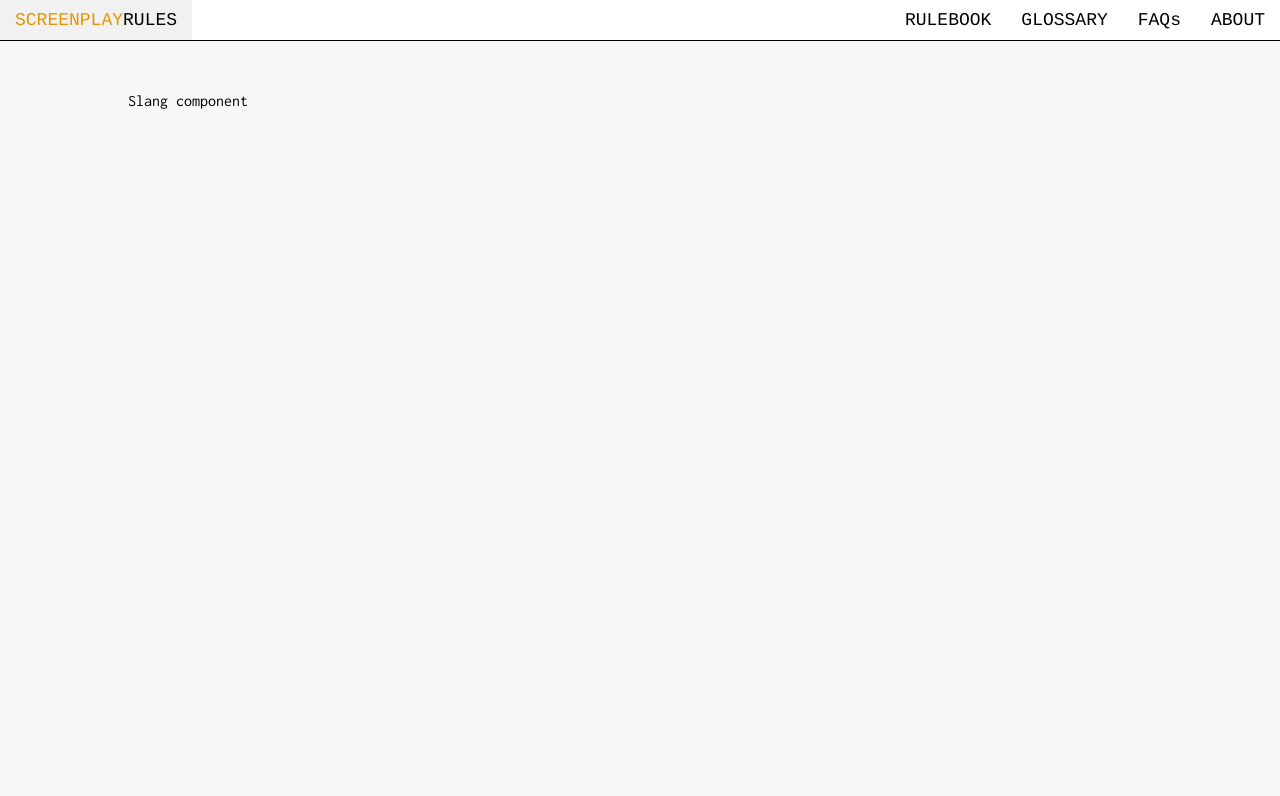
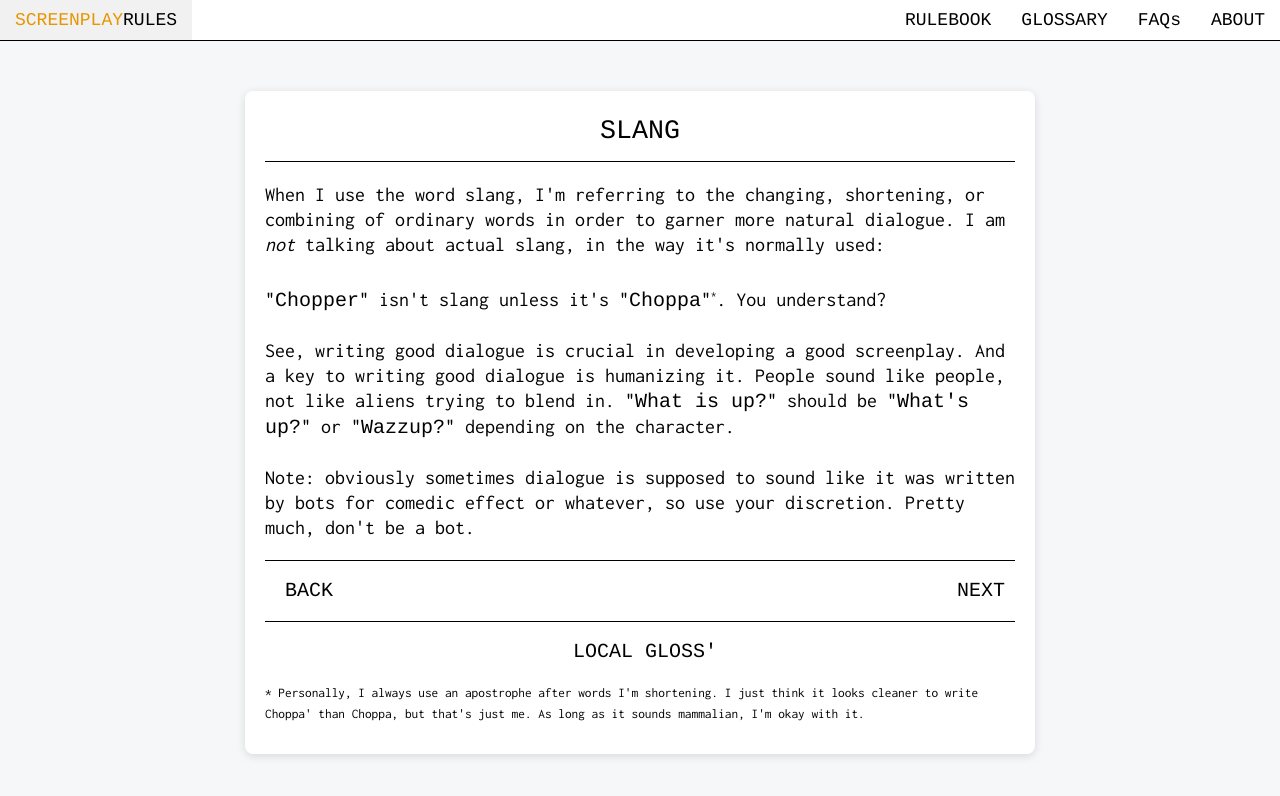
Before and after one commit to Yehuda-Edelstein/screenplayrules, a React (Create React App) app: page /screentour/slang in a window 1280 px wide. Shown: the top 796 px of the page. Built offline with nearby package versions, Linux system fonts and the light colour scheme.

Commit message:
slang component updated

```diff
--- a/src/components/main/screentour/components/extras/slang/index.js
+++ b/src/components/main/screentour/components/extras/slang/index.js
@@ -2,8 +2,29 @@ import React from 'react';
 
 function Slang(props) {
     return (
-        <div>
-            Slang component
+        <div className='container'>
+            <div className='blogHeader'>SLANG</div>
+            <div className='blogText'>
+                When I use the word slang, I'm referring to the changing, shortening, or combining of ordinary words in order to garner more natural dialogue. I am <span id='italic'>not</span> talking about actual slang, in the way it's normally used:
+            <br></br>
+            <br></br>
+                "<span id='courrier'>Chopper</span>" isn't slang unless it's "<span id='courrier'>Choppa</span>"<sup>*</sup>. You understand?
+            <br></br>
+            <br></br>
+                See, writing good dialogue is crucial in developing a good screenplay. And a key to writing good dialogue is humanizing it. People sound like people, not like aliens trying to blend in. "<span id='courrier'>What is up?</span>" should be "<span id='courrier'>What's up?</span>" or "<span id='courrier'>Wazzup?</span>" depending on the character.
+            <br></br>
+            <br></br>
+                Note: obviously sometimes dialogue is supposed to sound like it was written by bots for comedic effect or whatever, so use your discretion. Pretty much, don't be a bot.
+            </div>
+            <div className='blogFooter'>
+                <a href="flashbacks" id='courrier'>NEXT</a>
+                <a href="textdecoration" id='courrier'>BACK</a>
+            </div>
+            <div className='localGlossary'>
+                <div className='localGlossaryHeader'>LOCAL GLOSS'</div>
+            <br></br>
+                <span className='localGlossaryFooter'>* Personally, I always use an apostrophe after words I'm shortening. I just think it looks cleaner to write Choppa' than Choppa, but that's just me. As long as it sounds mammalian, I'm okay with it.</span>
+            </div>
         </div>
     );
 }
```
